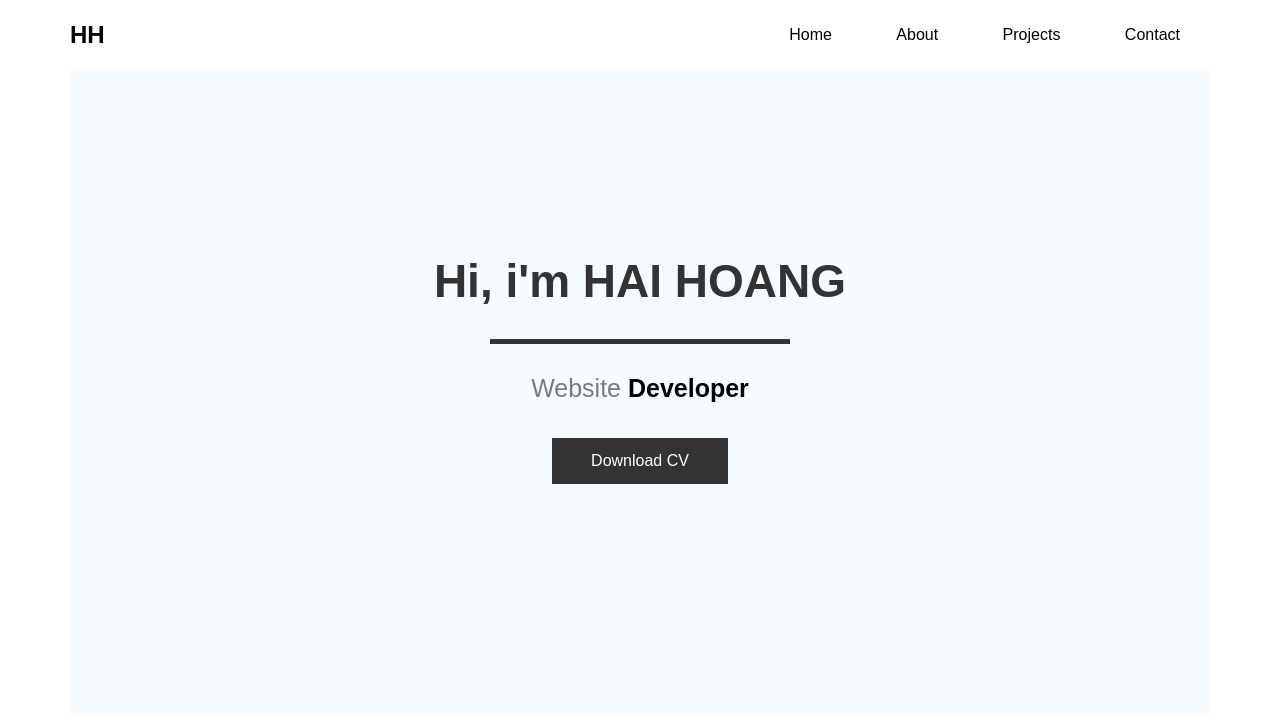
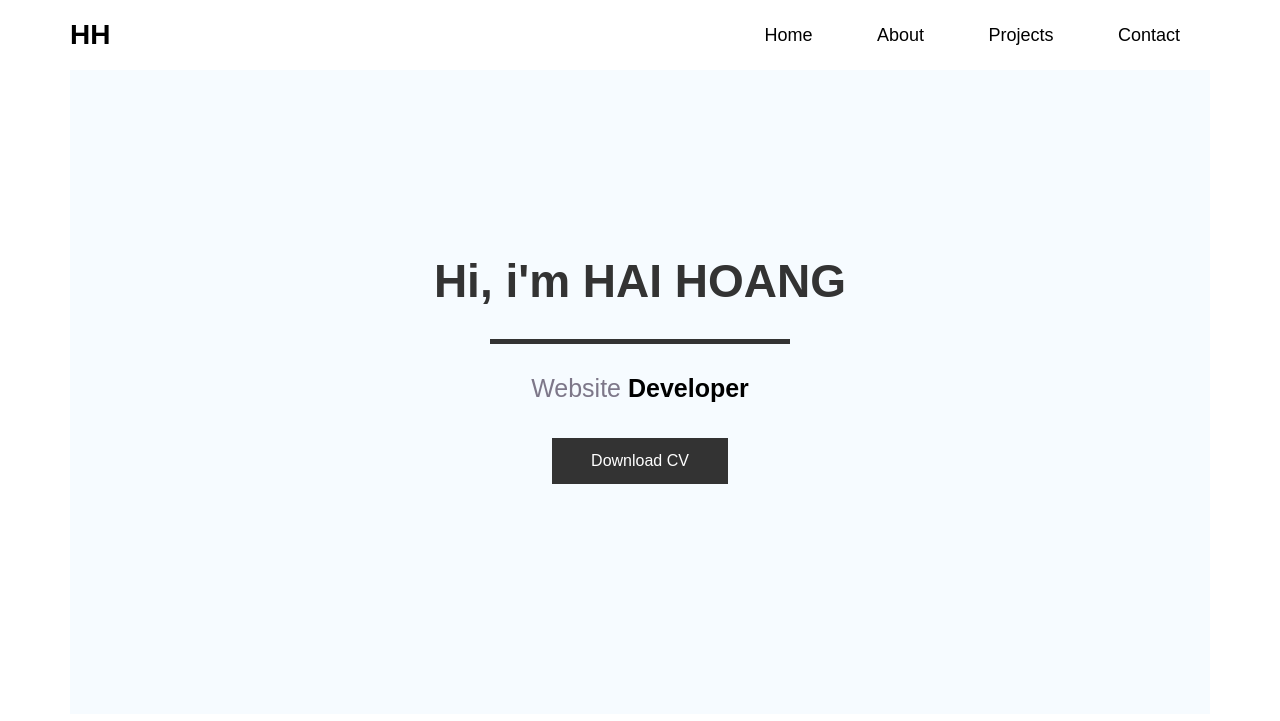
Before and after one commit to haih19/profile, a plain HTML site: page index.html in a window 1280 px wide. Shown: the top 721 px of the page. Drawn offline with Linux system fonts and the light colour scheme.

Commit message:
update font size of header

```diff
--- a/assets/css/style.css
+++ b/assets/css/style.css
@@ -32,7 +32,7 @@ html{
 }
 
 #header-logo p{
-    font-size: 24px;
+    font-size: 28px;
     font-weight: 600;
     text-transform: uppercase;
 }
@@ -57,7 +57,7 @@ html{
 #header-nav li a{
     width: inherit;
     text-decoration: none;
-    font-size: 16px;
+    font-size: 18px;
     font-weight: 500;
     color: #010101;
     padding: 0 30px;
```
